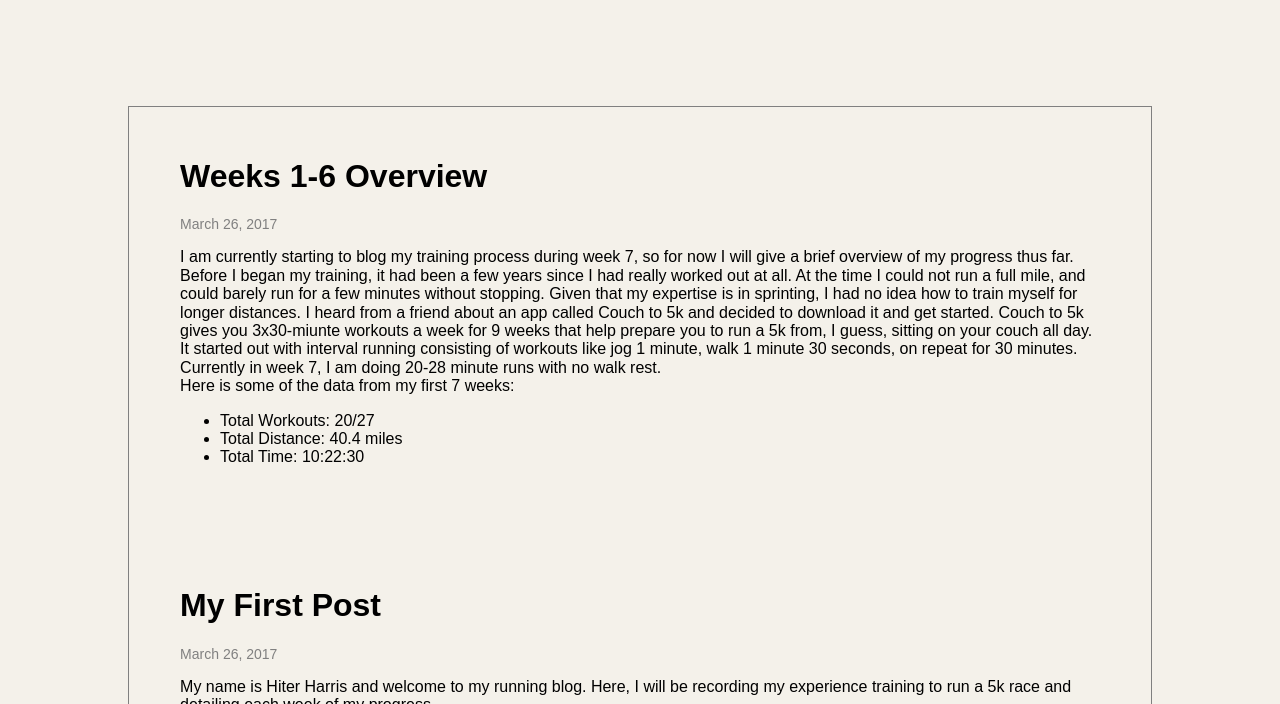
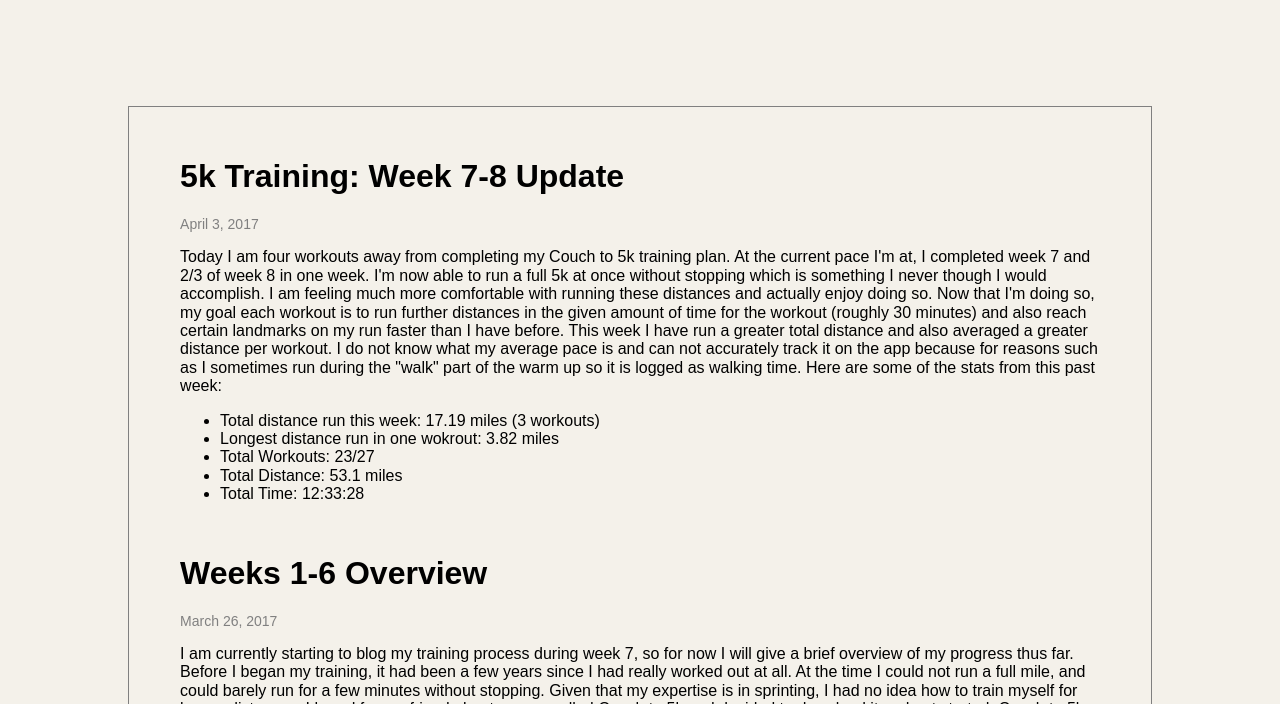
Before and after one commit to hiterharris/runningblog, a plain HTML site: page index.html in a window 1280 px wide. Shown: the part 622-1326 px from the top of the page. Drawn offline with nearby package versions, Linux system fonts and the light colour scheme.

Commit message:
Blog post week 5: week 7-8 training update

```diff
--- a/index.html
+++ b/index.html
@@ -20,6 +20,20 @@
           <p class="date"></p>
           <p></p>
       </div> -->
+
+      <div class="post">
+          <h1>5k Training: Week 7-8 Update</h1>
+          <p class="date">April 3, 2017</p>
+          <p>Today I am four workouts away from completing my Couch to 5k training plan.  At the current pace I'm at, I completed week 7 and 2/3 of week 8 in one week. I'm now able to run a full 5k at once without stopping which is something I never though I would accomplish. I am feeling much more comfortable with running these distances and actually enjoy doing so. Now that I'm doing so, my goal each workout is to run further distances in the given amount of time for the workout (roughly 30 minutes) and also reach certain landmarks on my run faster than I have before.  This week I have run a greater total distance and also averaged a greater distance per workout.  I do not know what my average pace is and can not accurately track it on the app because for reasons such as I sometimes run during the "walk" part of the warm up so it is logged as walking time.  Here are some of the stats from this past week:
+            <ul>
+              <li>Total distance run this week: 17.19 miles (3 workouts)</li>
+              <li>Longest distance run in one wokrout: 3.82 miles</li>
+              <li>Total Workouts: 23/27</li>
+              <li>Total Distance: 53.1 miles</li>
+              <li>Total Time: 12:33:28</li>
+            </ul>
+             </p>
+      </div>
 
       <div class="post">
           <h1>Weeks 1-6 Overview</h1>
```
